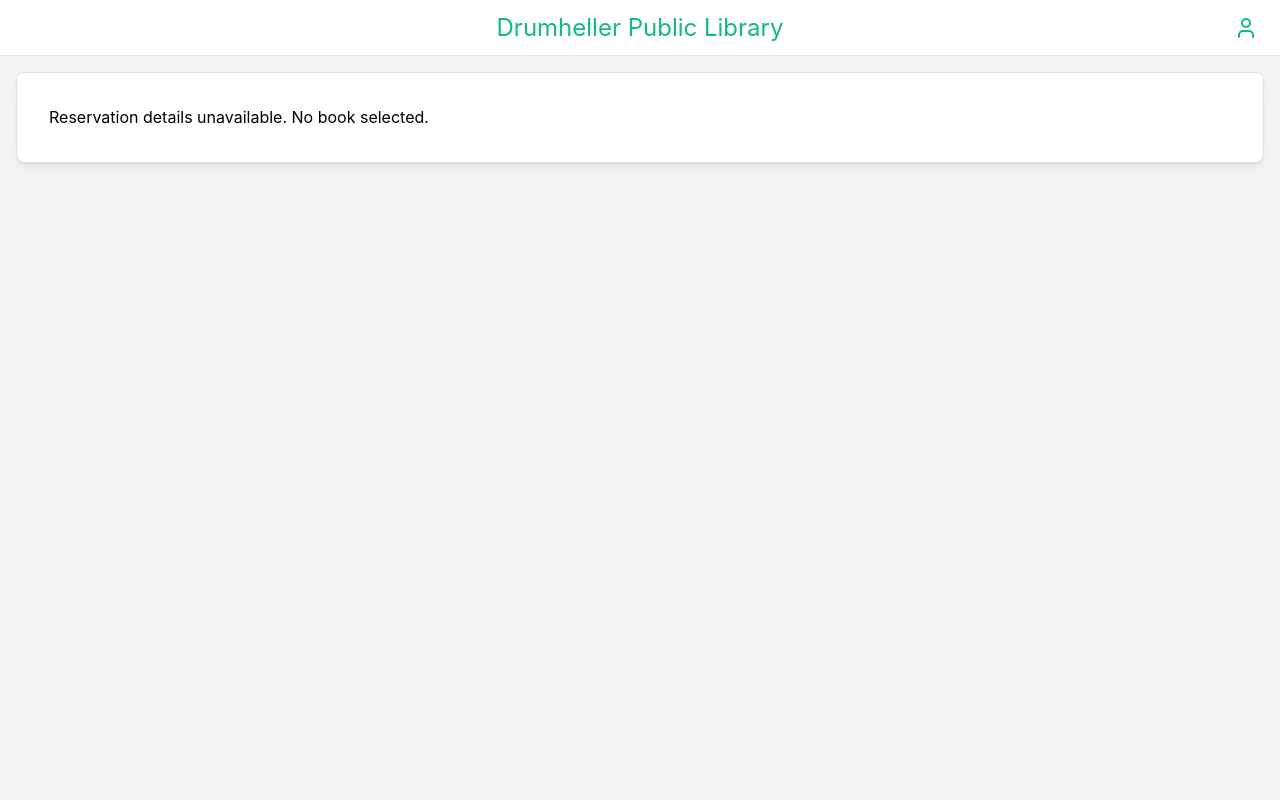
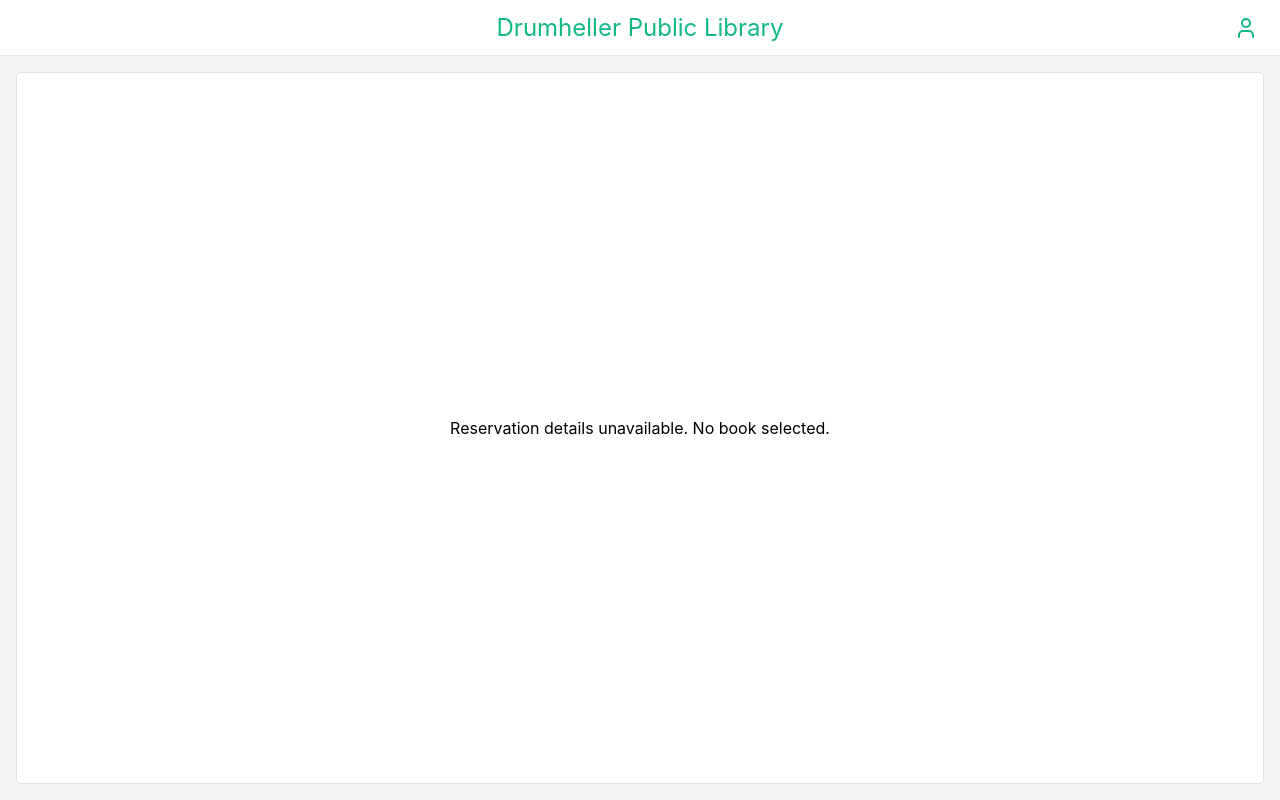
Before and after one commit to Tonaeus/cpsc481-design-portfolio-ii, a React (Vite) app in the folder frontend/: page /details in a window 1280 px wide. Built offline with nearby package versions, Linux system fonts and the light colour scheme.

Commit message:
filled reserve detail page height

```diff
--- a/frontend/src/App.jsx
+++ b/frontend/src/App.jsx
@@ -19,7 +19,7 @@
 import Report from "./pages/Report";
 import Transaction from "./pages/Transaction";
 import Reserve from "./pages/Reserve";
-import ReservationDetails from "./components/ReservationDetails";
+import ReserveDetails from "./pages/ReserveDetails";
 import Payment from "./pages/Payment";
 import Empty from "./pages/Empty";
 
@@ -52,7 +52,7 @@
 							<Route path="transaction" element={<Transaction />} />
 							<Route path="reserve" element={<Reserve />} />
 							<Route path="payment" element={<Payment />} />
-							<Route path="details" element={<ReservationDetails />} />
+							<Route path="details" element={<ReserveDetails />} />
 							<Route path="empty" element={<Empty />} />
 						</Route>
 					</Routes>
--- a/frontend/src/pages/Reserve.jsx
+++ b/frontend/src/pages/Reserve.jsx
@@ -23,7 +23,7 @@
 
   if (!book) {
     return (
-      <Card shadow="sm" padding="xl" radius="md" withBorder>
+      <Card className="h-auto min-h-full flex items-center justify-center" withBorder>
         <Text>Reservation unavailable. No book selected.</Text>
       </Card>
     );
--- a/frontend/src/components/ReservationDetails.jsx
+++ b/frontend/src/pages/ReserveDetails.jsx
@@ -23,7 +23,7 @@
 
   if (!book) {
     return (
-      <Card shadow="sm" padding="xl" radius="md" withBorder>
+      <Card className="h-auto min-h-full flex items-center justify-center" withBorder>
         <Text>Reservation details unavailable. No book selected.</Text>
       </Card>
     );
@@ -32,7 +32,7 @@
   const reservationNumber = `RS-${String(book.id).padStart(4, "0")}`;
 
   return (
-    <Card shadow="sm" padding="xl" radius="md" withBorder>
+    <Card className="h-auto min-h-full flex items-center justify-center" withBorder>
       <Stack gap="md" align="center">
         <Badge color="green" variant="light" radius="sm">
           Hold placed
```
